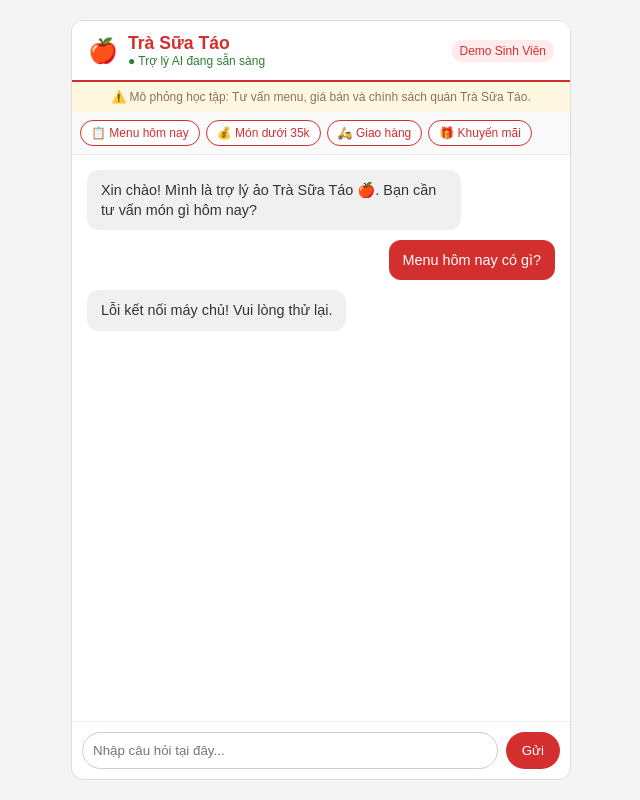
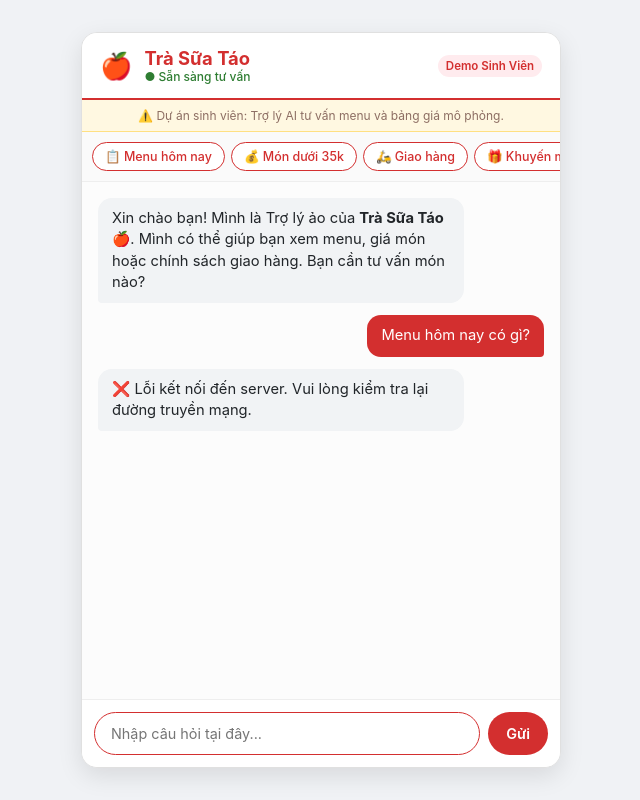
Before and after one commit to ngduygbao123-ctrl/tra-sua-tao, a website: page public/index.html in a window 1280 px wide. Both pictures are taken after a click on the button "📋 Menu hôm nay". Shown: the whole page, without its empty margins (319-959 px from the left). Drawn offline with Linux system fonts and the light colour scheme; no server answers.

Commit message:
Update index.html

```diff
--- a/public/index.html
+++ b/public/index.html
@@ -4,7 +4,44 @@
   <meta charset="UTF-8" />
   <meta name="viewport" content="width=device-width, initial-scale=1.0" />
   <title>Trà sữa Táo - AI Assistant</title>
-  <link rel="stylesheet" href="style.css" />
+  <style>
+    * { box-sizing: border-box; margin: 0; padding: 0; font-family: -apple-system, BlinkMacSystemFont, "Segoe UI", Roboto, sans-serif; }
+    body { background: #f0f2f5; display: flex; justify-content: center; align-items: center; min-height: 100vh; padding: 10px; }
+    .app-container { width: 100%; max-width: 480px; height: 92vh; background: #ffffff; border-radius: 16px; display: flex; flex-direction: column; overflow: hidden; box-shadow: 0 8px 24px rgba(0,0,0,0.1); border: 1px solid #e0e0e0; }
+
+    /* Header */
+    .chat-header { background: #ffffff; padding: 14px 18px; border-bottom: 2px solid #D32F2F; display: flex; justify-content: space-between; align-items: center; }
+    .brand { display: flex; align-items: center; gap: 12px; }
+    .brand-avatar { font-size: 26px; }
+    .brand-info h1 { font-size: 1.15rem; color: #D32F2F; font-weight: 700; }
+    .status { font-size: 0.75rem; color: #2E7D32; font-weight: 500; }
+    .badge-tag { background: #FFEBEE; color: #D32F2F; font-size: 0.72rem; padding: 4px 8px; border-radius: 12px; font-weight: 600; }
+
+    /* Notice banner */
+    .simulation-banner { background: #FFF8E1; padding: 8px 12px; font-size: 0.75rem; color: #8D6E63; text-align: center; border-bottom: 1px solid #FFE082; }
+
+    /* Quick Prompts */
+    .quick-prompts { display: flex; gap: 6px; padding: 10px; overflow-x: auto; background: #fafafa; border-bottom: 1px solid #eee; }
+    .chip { background: #ffffff; border: 1px solid #D32F2F; color: #D32F2F; border-radius: 16px; padding: 6px 12px; font-size: 0.78rem; cursor: pointer; white-space: nowrap; font-weight: 500; }
+    .chip:hover { background: #D32F2F; color: #ffffff; }
+
+    /* Chat Messages */
+    .chat-messages { flex: 1; overflow-y: auto; padding: 16px; display: flex; flex-direction: column; gap: 12px; background: #fcfcfc; }
+    .message { display: flex; max-width: 82%; }
+    .bot-message { align-self: flex-start; }
+    .user-message { align-self: flex-end; }
+    .msg-bubble { padding: 10px 14px; border-radius: 14px; font-size: 0.92rem; line-height: 1.45; white-space: pre-wrap; word-break: break-word; }
+    .bot-message .msg-bubble { background: #f1f3f5; color: #212529; border-bottom-left-radius: 4px; }
+    .user-message .msg-bubble { background: #D32F2F; color: #ffffff; border-bottom-right-radius: 4px; }
+
+    /* Input Footer */
+    .chat-footer { padding: 12px; background: #ffffff; border-top: 1px solid #eee; }
+    .input-form { display: flex; gap: 8px; }
+    .input-form input { flex: 1; padding: 12px 16px; border: 1.5px solid #ddd; border-radius: 24px; outline: none; font-size: 0.9rem; }
+    .input-form input:focus { border-color: #D32F2F; }
+    .input-form button { background: #D32F2F; color: #ffffff; border: none; padding: 0 18px; border-radius: 24px; font-weight: 600; cursor: pointer; font-size: 0.9rem; }
+    .input-form button:hover { background: #B71C1C; }
+  </style>
 </head>
 <body>
   <div class="app-container">
@@ -13,36 +50,103 @@
         <div class="brand-avatar">🍎</div>
         <div class="brand-info">
           <h1>Trà Sữa Táo</h1>
-          <p class="status">● Trợ lý AI đang sẵn sàng</p>
+          <p class="status">● Sẵn sàng tư vấn</p>
         </div>
       </div>
       <div class="badge-tag">Demo Sinh Viên</div>
     </header>
 
     <div class="simulation-banner">
-      ⚠️ Mô phỏng học tập: Tư vấn menu, giá bán và chính sách quán Trà Sữa Táo.
+      ⚠️ Dự án sinh viên: Trợ lý AI tư vấn menu và bảng giá mô phỏng.
     </div>
 
+    <!-- Nút gợi ý nhanh -->
     <div class="quick-prompts">
-      <button class="chip" onclick="sendQuick('Menu hôm nay có gì?')">📋 Menu hôm nay</button>
-      <button class="chip" onclick="sendQuick('Tư vấn món dưới 35.000đ')">💰 Món dưới 35k</button>
-      <button class="chip" onclick="sendQuick('Chính sách giao hàng?')">🛵 Giao hàng</button>
-      <button class="chip" onclick="sendQuick('Khuyến mãi hiện có?')">🎁 Khuyến mãi</button>
+      <button class="chip" onclick="handleQuick('Menu hôm nay có gì?')">📋 Menu hôm nay</button>
+      <button class="chip" onclick="handleQuick('Tư vấn món dưới 35.000đ')">💰 Món dưới 35k</button>
+      <button class="chip" onclick="handleQuick('Chính sách giao hàng?')">🛵 Giao hàng</button>
+      <button class="chip" onclick="handleQuick('Khuyến mãi hiện có?')">🎁 Khuyến mãi</button>
     </div>
 
-    <main class="chat-messages" id="chatMessages">
+    <!-- Hộp tin nhắn -->
+    <main class="chat-messages" id="chatBox">
       <div class="message bot-message">
-        <div class="msg-bubble">Xin chào! Mình là trợ lý ảo Trà Sữa Táo 🍎. Bạn cần tư vấn món gì hôm nay?</div>
+        <div class="msg-bubble">Xin chào bạn! Mình là Trợ lý ảo của <strong>Trà Sữa Táo 🍎</strong>. Mình có thể giúp bạn xem menu, giá món hoặc chính sách giao hàng. Bạn cần tư vấn món nào?</div>
       </div>
     </main>
 
+    <!-- Ô nhập tin -->
     <footer class="chat-footer">
-      <form id="chatForm">
-        <input type="text" id="userInput" placeholder="Nhập câu hỏi tại đây..." required autocomplete="off" />
-        <button type="submit">Gửi</button>
+      <form class="input-form" id="chatForm" onsubmit="handleSend(event)">
+        <input type="text" id="userInput" placeholder="Nhập câu hỏi tại đây..." autocomplete="off" required />
+        <button type="submit" id="btnSubmit">Gửi</button>
       </form>
     </footer>
   </div>
-  <script src="app.js"></script>
+
+  <script>
+    const chatBox = document.getElementById('chatBox');
+    const userInput = document.getElementById('userInput');
+    const btnSubmit = document.getElementById('btnSubmit');
+    let conversationHistory = [];
+
+    function addMessage(sender, text) {
+      const msgDiv = document.createElement('div');
+      msgDiv.className = 'message ' + sender + '-message';
+      msgDiv.innerHTML = '<div class="msg-bubble">' + text + '</div>';
+      chatBox.appendChild(msgDiv);
+      chatBox.scrollTop = chatBox.scrollHeight;
+      return msgDiv;
+    }
+
+    async function handleSend(e) {
+      if (e) e.preventDefault();
+      const message = userInput.value.trim();
+      if (!message) return;
+
+      // 1. Hiện tin nhắn người dùng ngay lập tức
+      addMessage('user', message);
+      userInput.value = '';
+      userInput.disabled = true;
+      btnSubmit.disabled = true;
+
+      // 2. Hiện trạng thái đang suy nghĩ
+      const thinkingElem = addMessage('bot', '🍎 Đang xem menu và suy nghĩ...');
+
+      try {
+        const response = await fetch('/api/chat', {
+          method: 'POST',
+          headers: { 'Content-Type': 'application/json' },
+          body: JSON.stringify({
+            message: message,
+            history: conversationHistory
+          })
+        });
+
+        const data = await response.json();
+        thinkingElem.remove();
+
+        if (response.ok && data.reply) {
+          addMessage('bot', data.reply);
+          conversationHistory.push({ role: 'user', text: message });
+          conversationHistory.push({ role: 'model', text: data.reply });
+        } else {
+          addMessage('bot', '⚠️ ' + (data.error || 'Chưa nhận diện được. Hãy kiểm tra lại API Key trên Render!'));
+        }
+      } catch (err) {
+        thinkingElem.remove();
+        addMessage('bot', '❌ Lỗi kết nối đến server. Vui lòng kiểm tra lại đường truyền mạng.');
+      } finally {
+        userInput.disabled = false;
+        btnSubmit.disabled = false;
+        userInput.focus();
+      }
+    }
+
+    function handleQuick(promptText) {
+      userInput.value = promptText;
+      handleSend();
+    }
+  </script>
 </body>
 </html>
```
